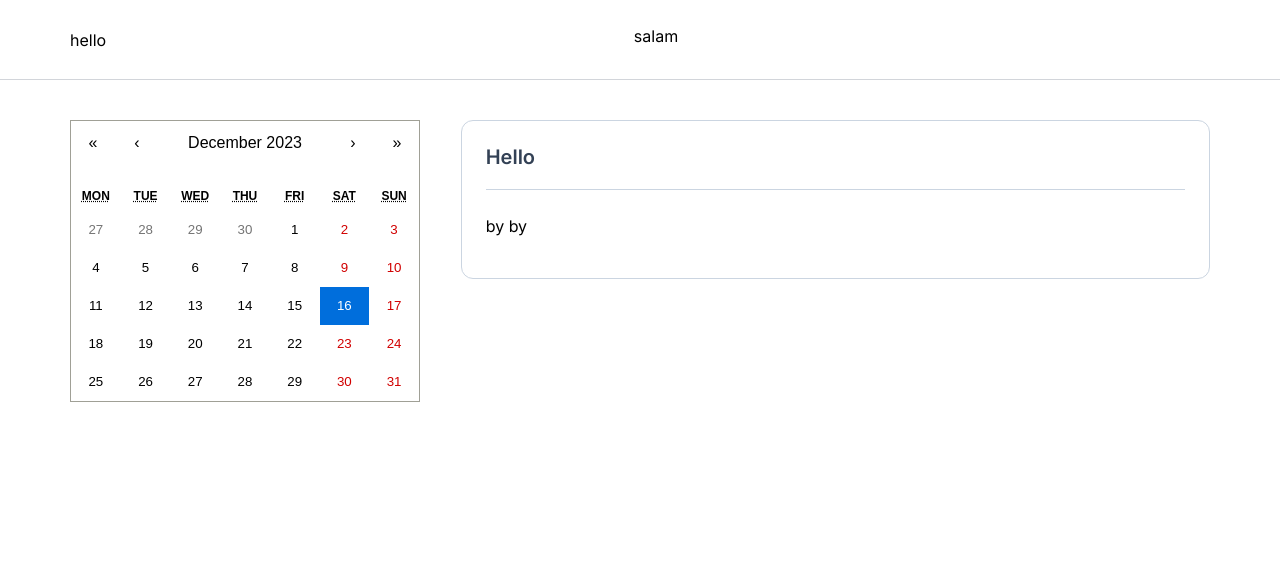
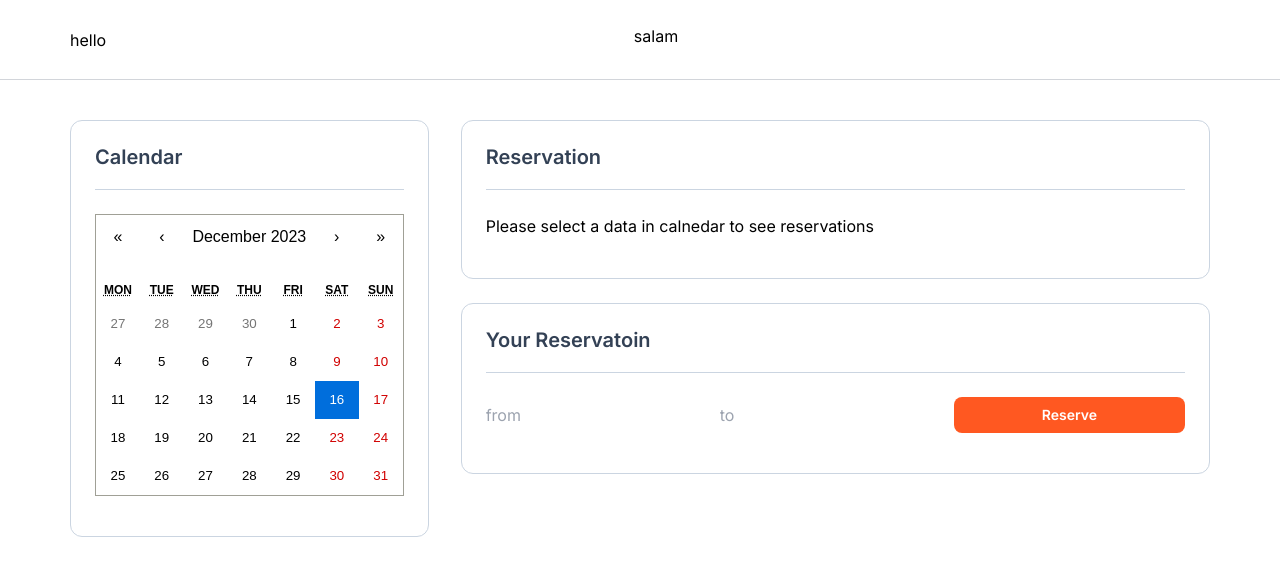
Before and after one commit to alirezaJvh/test-assignment, a Next.js app: page / in a window 1280 px wide. Shown: the top 576 px of the page. Built offline with nearby package versions, Linux system fonts and the light colour scheme; no server answers; the database is empty.

Commit message:
feat: add reserve form

```diff
--- a/app/page.tsx
+++ b/app/page.tsx
@@ -1,6 +1,4 @@
-// import { Button } from "./ui/Button";
 import { ReserveCalendar } from "./ui/ReserveCalendar";
-// import { useQuery } from '@tanstack/react-query'
 
 export default function Home() {
   return (
--- a/app/ui/ReserveCalendar.tsx
+++ b/app/ui/ReserveCalendar.tsx
@@ -3,12 +3,20 @@
 import Calendar from "react-calendar";
 import { useQuery, useMutation } from "@tanstack/react-query";
 import "react-calendar/dist/Calendar.css";
-import { useState } from "react";
+import { useCallback, useState } from "react";
+import { format } from "date-fns";
+import { useForm, SubmitHandler } from "react-hook-form";
+import { Button } from "@/app/ui/Button";
 import { Card } from "./Card";
 
 type ValuePiece = Date | null;
 
 type Value = ValuePiece | [ValuePiece, ValuePiece];
+
+type Inputs = {
+  from: string;
+  to: string;
+};
 
 async function getReservation() {
   const dataJson = await fetch("/api/v1/reservation");
@@ -28,7 +36,7 @@ async function mutationFn(body: { date: Value }) {
 
 export function ReserveCalendar() {
   const [value, onChange] = useState<Value>(new Date());
-  const [data, setData] = useState([]);
+  const [data, setData] = useState<unknown[] | undefined>(undefined);
   const reservations = useQuery({
     queryKey: ["reservations"],
     queryFn: () => getReservation(),
@@ -45,18 +53,69 @@ export function ReserveCalendar() {
     setData(res);
     console.log(res);
   };
+
+  const cardContent = useCallback(() => {
+    if (isPending) {
+      return <div> Loading </div>;
+    }
+    if (!isPending && data === undefined) {
+      return <div>Please select a data in calnedar to see reservations</div>;
+    }
+    if (!isPending && data && !data.length) {
+      return <div>There is not any reservation at this date</div>;
+    }
+    return <div> reservation came here</div>;
+  }, [isPending, data]);
+
+  const { register, handleSubmit } = useForm<Inputs>();
+
+  const onReserve: SubmitHandler<Inputs> = formData => {
+    console.log("click on reserve");
+    console.log(formData);
+  };
+
   console.log(isPending);
   console.log(data);
   return (
     <div className="grid grid-cols-3 gap-8">
       <div className="col-span-1">
-        <Calendar value={value} onChange={onChangeHandler} />
+        <Card>
+          <Card.Title>Calendar</Card.Title>
+          <Card.Body>
+            <Calendar value={value} onChange={onChangeHandler} />
+          </Card.Body>
+        </Card>
       </div>
       <div className="col-span-2">
         <Card>
-          <Card.Title>Hello</Card.Title>
-          <Card.Body>by by</Card.Body>
+          <Card.Title>
+            Reservation{" "}
+            {data !== undefined && (
+              <span>at {format(new Date(`${value}`), "yyyy-MM-ddd")}</span>
+            )}
+          </Card.Title>
+          <Card.Body>{cardContent()}</Card.Body>
         </Card>
+        <div className="mt-6">
+          <Card>
+            <Card.Title>Your Reservatoin</Card.Title>
+            <Card.Body>
+              <form onSubmit={handleSubmit(onReserve)} className="flex">
+                <input
+                  placeholder="from"
+                  type="text"
+                  {...register("from", { required: true })}
+                />
+                <input
+                  placeholder="to"
+                  type="text"
+                  {...register("to", { required: true })}
+                />
+                <Button type="submit">Reserve</Button>
+              </form>
+            </Card.Body>
+          </Card>
+        </div>
       </div>
     </div>
   );
```
